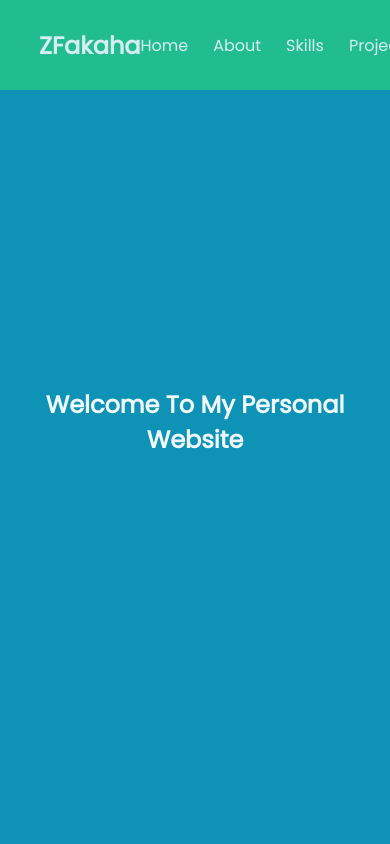
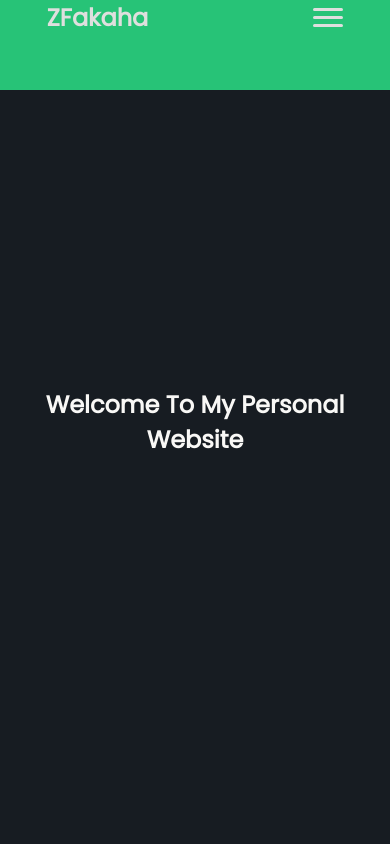
Before and after one commit to fakaha/Personal-Portfolio-Website, a React (Vite) app: page / in a window 390 px wide. Shown: the top 844 px of the page. Built offline with nearby package versions, Linux system fonts and the light colour scheme.

Commit message:
feat: add hamburger menu and nav in mobile screen

```diff
--- a/src/App.css
+++ b/src/App.css
@@ -1,9 +1,9 @@
 @import url('https://fonts.googleapis.com/css2?family=Poppins&display=swap');
 
 :root{
-  --primary: #0E93B6;
-  --secondary: #25C38C;
-  --light: #F0F9FB;
+  --primary: #171c22;
+  --secondary: #2ad883;
+  --light: #f9f8f6;
 }
 
 *{
@@ -16,6 +16,10 @@
 /* utility */
 .text-decoration-none{
   text-decoration: none;
+}
+
+.text-secondary{
+  color: var(--secondary);
 }
 
 .text-light{
@@ -36,6 +40,10 @@
 
 .bg-secondary{
   background-color: var(--secondary);
+}
+
+.d-md-none{
+  display: none;
 }
 
 .d-flex{
@@ -72,6 +80,28 @@ nav{
   opacity: 0.89;
 }
 
+.menu-toggle{
+  height: 20px;
+  width:fit-content;
+  position: relative;
+}
+
+.menu-toggle input{
+  position: absolute;
+  width: 40px;
+  height: 27px;
+  left: -5px;
+  opacity: 0;
+}
+
+.menu-toggle span{
+  width: 30px;
+  height: 5px;
+  display: block;
+  background-color: var(--light);
+  border-radius: 3px;
+}
+
 .navOption{
   gap: 25px;
 }
@@ -94,6 +124,7 @@ nav{
 }
 
 .skills{
+  background-color: var(--secondary);
   height: 100vh;
   gap: 100px;
 }
@@ -133,7 +164,7 @@ nav{
 .contact{
   height: 100vh;
   gap: 100px;
-  background-image: url('./assets/seabottom.jpg');
+  /* background-image: url('./assets/seabottom.jpg'); */
   background-repeat: no-repeat;
   background-size: cover;
 }
@@ -156,7 +187,36 @@ nav{
   padding: 15px 0;
 }
 
+
+
+/* MOBILE DEVICE */
 @media only screen and (max-width: 600px) {
+  .d-none{
+    display: none;
+  }
+
+  nav{
+    flex-direction: column;
+    gap: 50px;
+  }
+
+  .containerMenu{
+  width: 95%;
+  justify-content: space-between;
+  align-items: center;
+}
+
+  .menu-toggle{
+    display: flex;
+    flex-direction: column;
+    gap: 5px;
+  }
+
+  .navOption{
+    background-color:rgba(42, 216, 131, 0.8);
+    flex-direction: column;
+    padding: 10px 100%;
+  }
 
   .about{
     padding: 0 ;
--- a/src/components/AboutMe.jsx
+++ b/src/components/AboutMe.jsx
@@ -7,7 +7,7 @@ const AboutMe = () => {
         <h2 className='text-light'>About Me</h2>
         <div className='about-content d-flex align-center justify-center'>
             <img src={PersonalPhoto} alt="Personal Photo of ZFakaha" />
-            <p className='text-light'>Hello everyone, I'm Zulfa Fakaha. I'm a Computer science student at Amikom University Yogyakarta with special interest in website development, particularly in Front End. During my studies, i have learned HTML, CSS, Bootstrap, JavaScript, and React JS.</p>
+            <p className='text-light'>Hello everyone, I'm Zulfa Fakaha. I'm a Computer science student at Amikom University Yogyakarta with special interest in <span className='text-secondary'>website development</span>, particularly in <span className='text-secondary'>Front End</span>. During my studies, i have learned HTML, CSS, Bootstrap, JavaScript, and React JS.</p>
         </div>
     </section>
   )
--- a/src/components/Navbar.jsx
+++ b/src/components/Navbar.jsx
@@ -1,16 +1,29 @@
-import React from "react";
+import React, { useState } from "react";
 import { HashLink as Link } from "react-router-hash-link";
 
 const Navbar = () => {
+  const [isMenuOpen, setIsMenuOpen] = useState(false);
+
+  const handleMenuToggle = () =>{
+    setIsMenuOpen(!isMenuOpen);
+  }
   return (
-    <nav id="" className="bg-secondary d-flex justify-space-between align-center">
+    <nav id="" className="nav bg-secondary d-flex justify-space-between align-center">
+        <div className="containerMenu d-flex justify-space-between">
         <a
           href="#"
           className="text-decoration-none text-md font-bold text-light"
         >
           ZFakaha
         </a>
-        <div className="navOption d-flex">
+          <div className="menu-toggle d-md-none" onClick={handleMenuToggle}>
+          <input className="check-toggle" type="checkbox" />
+          <span></span>
+          <span></span>
+          <span></span>
+          </div>
+        </div>
+        <div className={`navOption d-flex ${isMenuOpen ? "" : "d-none"}`}>
           <Link to="#home" className="text-decoration-none text-light">
             Home
           </Link>
```
